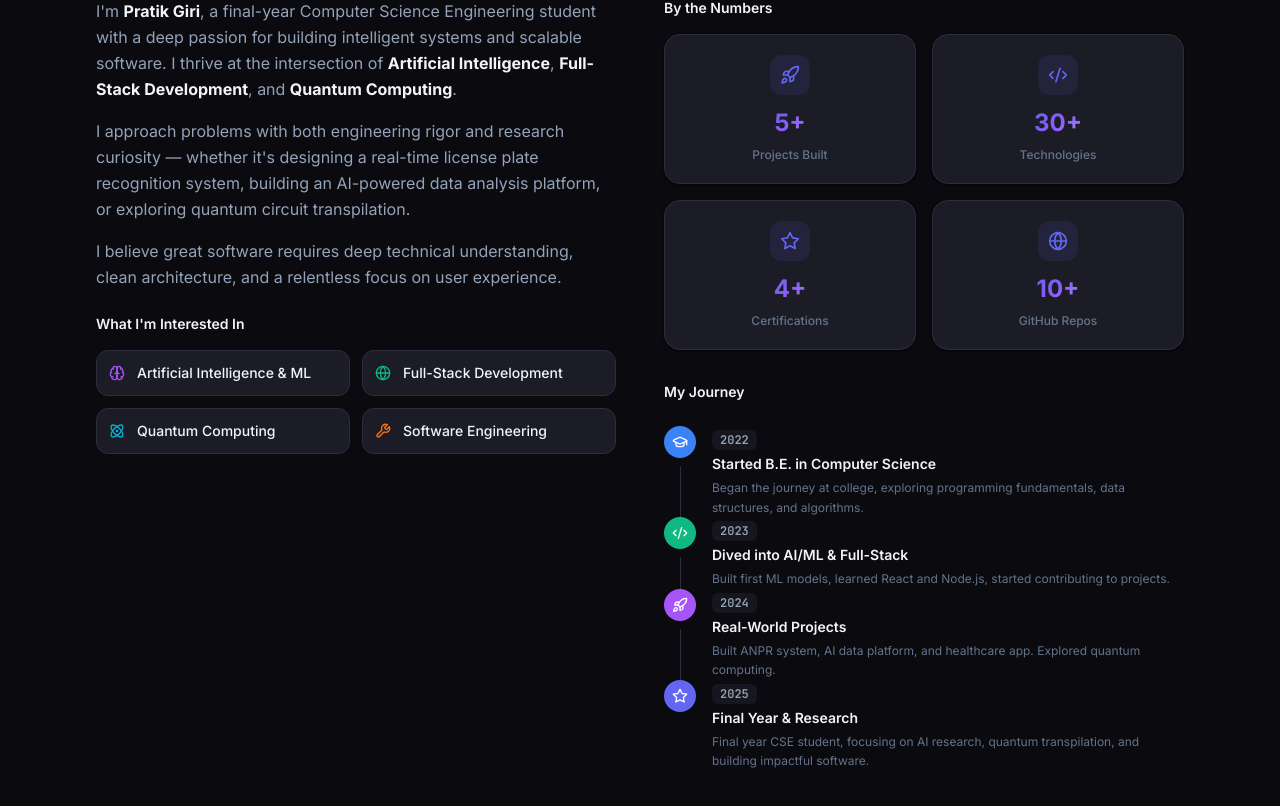
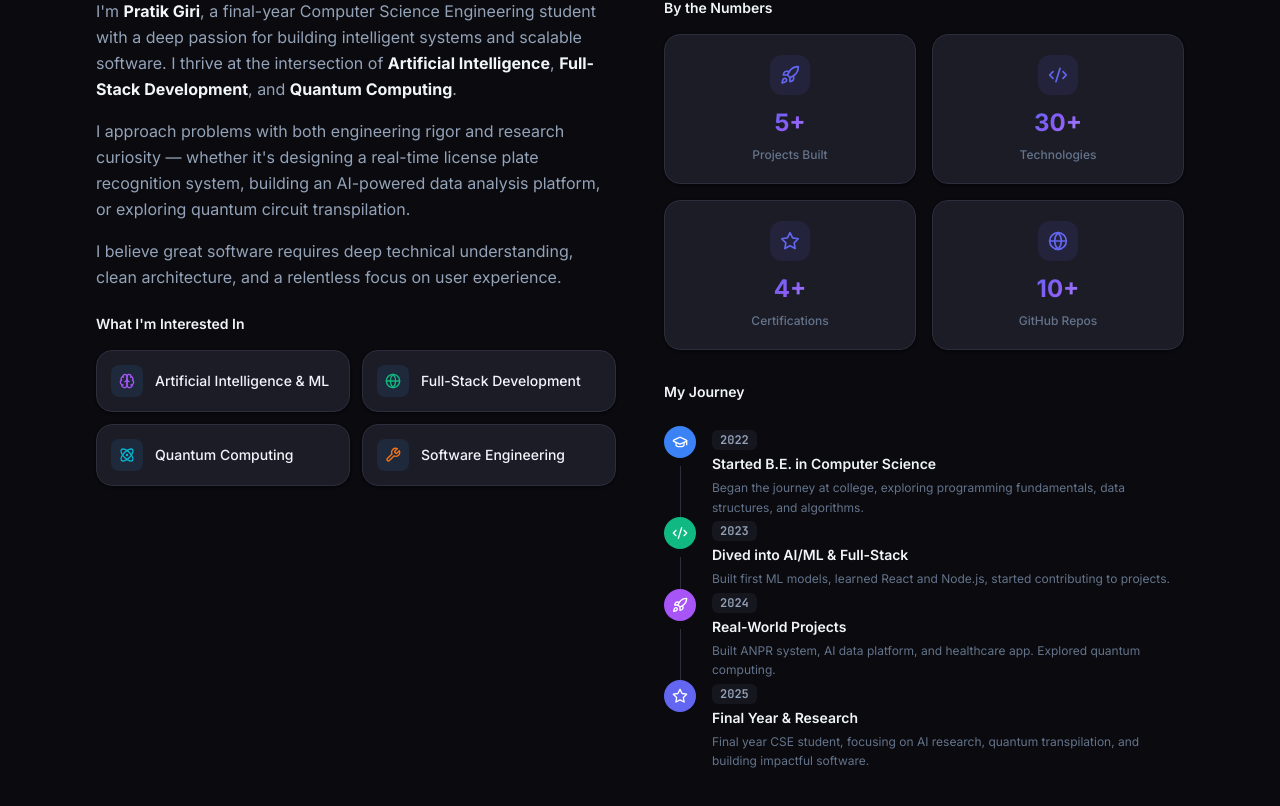
Before and after one commit to pratikadamas/pratik.dev, a React (Vite) app: page / in a window 1280 px wide. Shown: the part 1110-1916 px from the top of the page. Built offline with nearby package versions, Linux system fonts and the light colour scheme.

Commit message:
add About component with animated stats, timeline, and personal interests

```diff
--- a/src/components/About.jsx
+++ b/src/components/About.jsx
@@ -143,14 +143,16 @@ export default function About() {
                   {interests.map((interest) => {
                     const Icon = interest.icon;
                     return (
-                      <div
+                      <motion.div
                         key={interest.label}
-                        className="flex items-center gap-3 p-3 rounded-xl"
-                        style={{ background: 'var(--bg-card)', border: '1px solid var(--border)' }}
+                        whileHover={{ scale: 1.03, y: -2 }}
+                        className="card p-3.5 flex items-center gap-3 cursor-default group transition-all duration-300"
                       >
-                        <Icon className={`w-4 h-4 flex-shrink-0 ${interest.color}`} aria-hidden="true" />
+                        <div className="w-8 h-8 rounded-lg flex items-center justify-center flex-shrink-0 bg-slate-100 dark:bg-slate-800 group-hover:scale-110 transition-transform">
+                          <Icon className={`w-4 h-4 ${interest.color}`} aria-hidden="true" />
+                        </div>
                         <span className="text-sm font-medium" style={{ color: 'var(--text-primary)' }}>{interest.label}</span>
-                      </div>
+                      </motion.div>
                     );
                   })}
                 </div>
```
